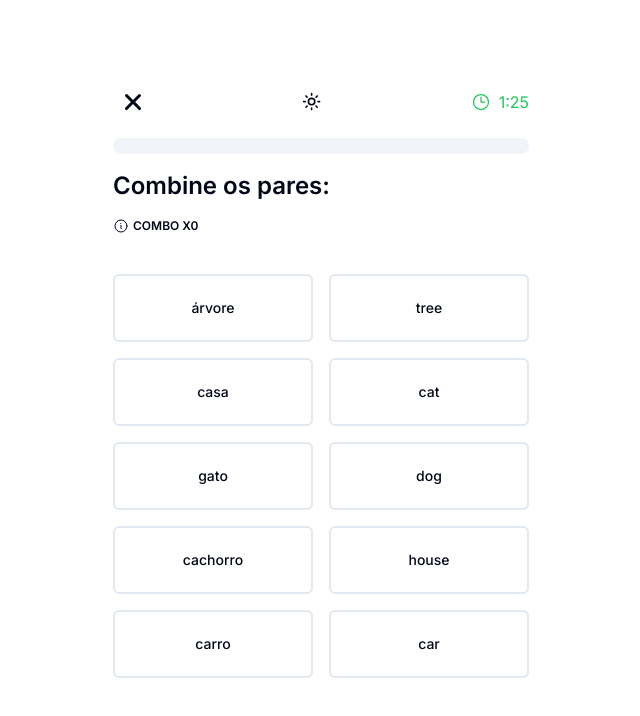
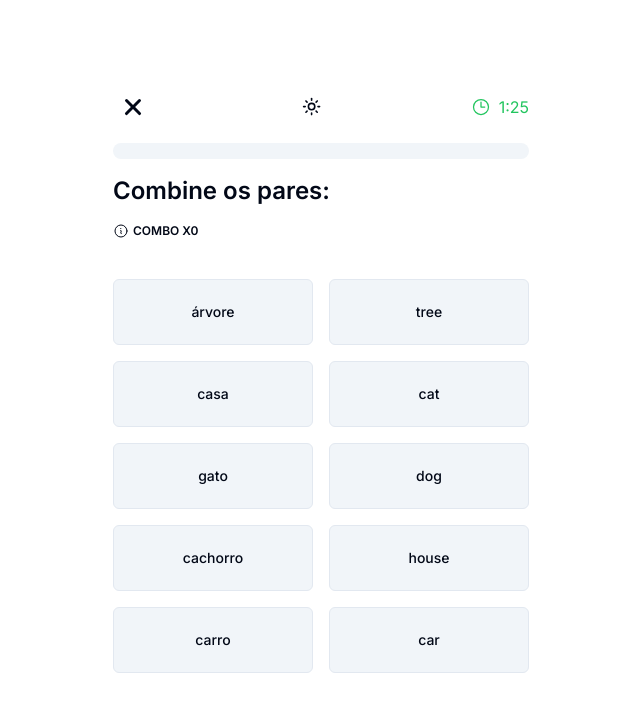
Before and after one commit to GabrielFeijo/Projeto-Duolingo, a Next.js app: page /play in a window 1280 px wide. Shown: the top 716 px of the page, without its empty margins (319-959 px from the left). Built offline with nearby package versions, Linux system fonts and the light colour scheme.

Commit message:
style: 💎change card style for better viewing

```diff
--- a/src/components/card.tsx
+++ b/src/components/card.tsx
@@ -13,10 +13,11 @@ export default function Card({
 }) {
 	return (
 		<Button
-			variant='outline'
-			className={`py-8 transition-all duration-1000 border-2 ${
-				selectedWord && ` dark:border-white border-slate-900 `
-			} w-full ${opacity ? 'opacity-0' : 'opacity-100'}`}
+			className={` py-8 transition-opacity duration-1000 border ${
+				selectedWord
+					? `text-secondary hover:text-secondary `
+					: `bg-secondary text-current hover:bg-secondary`
+			} w-full ${opacity ? 'opacity-0' : 'opacity-100'} `}
 			onClick={handleClick}
 		>
 			{text}
```
